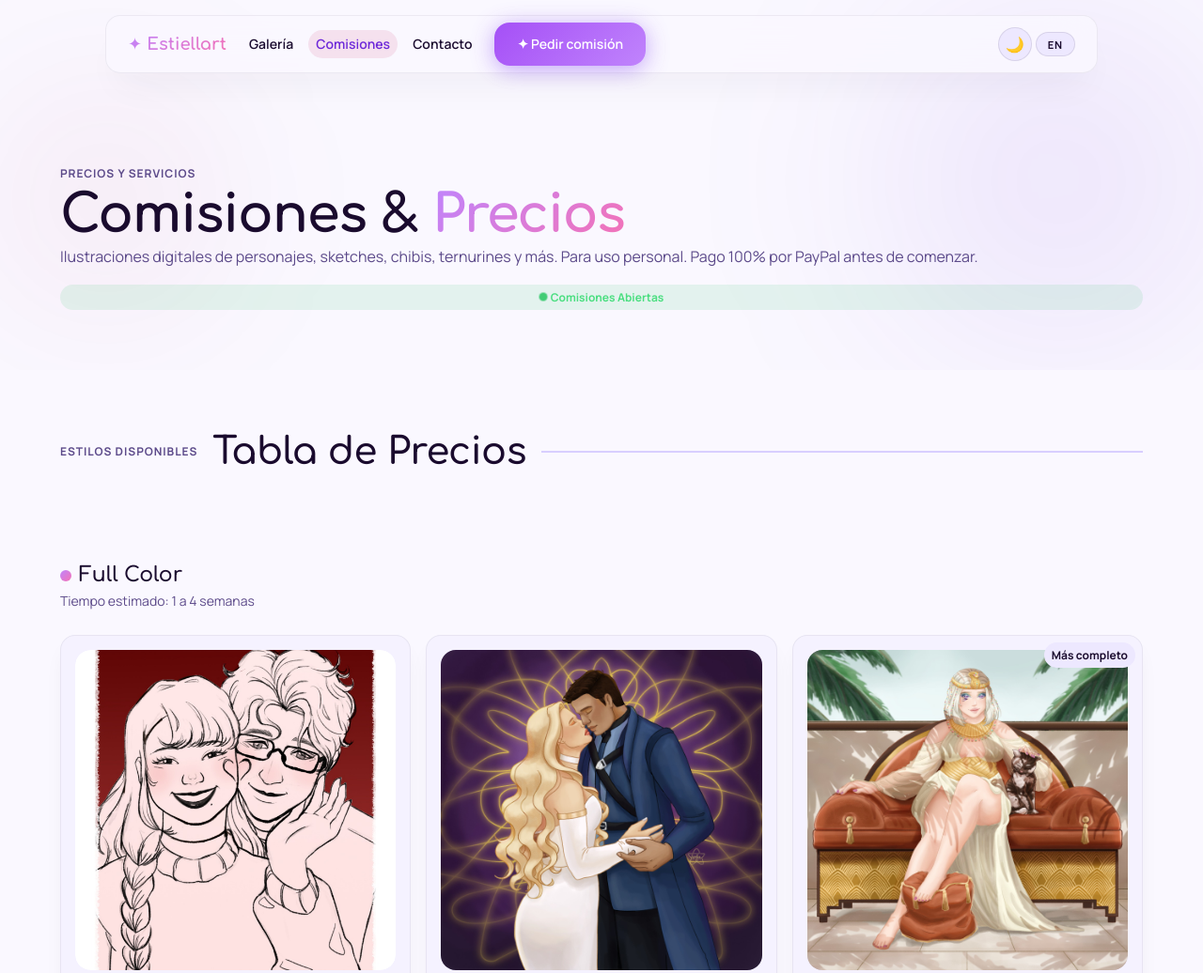
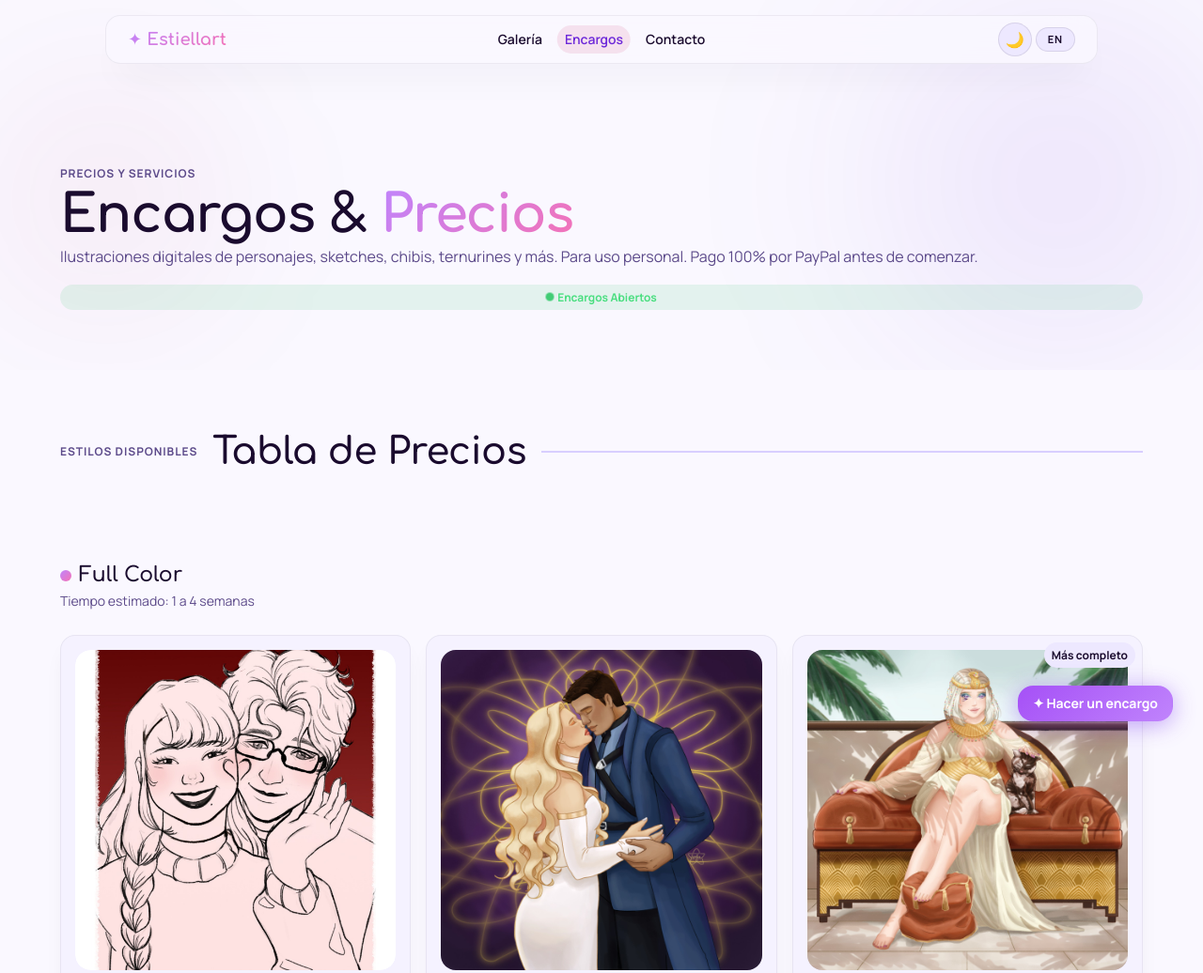
Before and after one commit to mariorodriguezazir-creator/estiellart-portfolio, a plain HTML site: page comisiones.html in a window 1280 px wide. Shown: the top 1036 px of the page at 94% size. Drawn offline with nearby package versions, Linux system fonts and the light colour scheme.

Commit message:
feat: replace commission CTA with floating action button, rename terminology to "Encargos", and add layout and i18n support.

```diff
--- a/comisiones.html
+++ b/comisiones.html
@@ -3,8 +3,8 @@
   <head>
     <meta charset="UTF-8" />
     <meta name="viewport" content="width=device-width, initial-scale=1.0" />
-    <title>Comisiones & Precios | Estiellart</title>
-    <meta name="description" content="Tabla de precios de comisiones de Estiellart. Full color, sketch, chibis, ternurines, porcelanitas y más. Pago por PayPal." />
+    <title>Encargos & Precios | Estiellart</title>
+    <meta name="description" content="Tabla de precios de encargos de Estiellart. Full color, sketch, chibis, ternurines, porcelanitas y más. Pago por PayPal." />
 
     <link rel="stylesheet" href="css/variables.css" />
     <link rel="stylesheet" href="css/base.css" />
@@ -24,13 +24,9 @@
 
         <div class="nav__links" id="nav-links">
           <a class="nav__link" href="index.html" data-page="gallery">Galería</a>
-          <a class="nav__link nav__link--active" href="comisiones.html" data-page="commissions">Comisiones</a>
+          <a class="nav__link nav__link--active" href="comisiones.html" data-page="commissions">Encargos</a>
           <a class="nav__link" href="contacto.html" data-page="contact">Contacto</a>
         </div>
-
-        <a class="nav__cta btn btn--commission" href="contacto.html" id="nav-commission-cta">
-          ✦ Pedir comisión
-        </a>
 
         <div class="nav__controls">
           <button class="nav__icon-btn" id="theme-toggle" title="Toggle theme" type="button">
@@ -64,7 +60,7 @@
           <article class="store-header__content">
             <p class="label">Precios y servicios</p>
             <h1 class="store-header__title" id="store-title">
-              Comisiones & <span class="store-header__title--accent">Precios</span>
+              Encargos & <span class="store-header__title--accent">Precios</span>
             </h1>
             <p class="store-header__description">
               Ilustraciones digitales de personajes, sketches, chibis, ternurines y más.
@@ -72,9 +68,9 @@
             </p>
           </article>
 
-          <div class="store-header__status badge" aria-label="Comisiones actualmente abiertas">
+          <div class="store-header__status badge" aria-label="Encargos actualmente abiertos">
             <span class="store-header__status-dot animate-pulse" aria-hidden="true"></span>
-            <span class="store-header__status-text">Comisiones Abiertas</span>
+            <span class="store-header__status-text">Encargos Abiertos</span>
           </div>
         </div>
       </section>
@@ -419,5 +415,8 @@
         </article>
       </div>
     </footer>
+    <a class="fab-cta btn--commission" href="contacto.html" id="fab-commission-btn" aria-label="Hacer un encargo">
+      ✦ Hacer un encargo
+    </a>
   </body>
 </html>
--- a/css/layout.css
+++ b/css/layout.css
@@ -25,6 +25,60 @@
   transition: var(--transition-tonal), var(--transition-hover);
 }
 
+/* ============================================================
+   FLOATING CTA BUTTON
+   ============================================================ */
+.fab-cta {
+  position: fixed;
+  bottom: var(--space-xl);
+  right: var(--space-xl);
+  z-index: calc(var(--nav-z-index) - 1);
+  display: inline-flex;
+  align-items: center;
+  gap: var(--space-xs);
+  padding: var(--space-sm) var(--space-md);
+  border-radius: var(--radius-squircle);
+  font-family: var(--font-body);
+  font-weight: 700;
+  font-size: var(--text-sm);
+  background: var(--gradient-cta);
+  background-size: 200% auto;
+  color: white;
+  box-shadow: 0 8px 32px color-mix(in srgb, var(--color-primary) 40%, transparent),
+              0 2px 8px rgba(0,0,0,.25);
+  animation: btn-shine 4s linear infinite, fab-enter 0.5s cubic-bezier(0.34, 1.56, 0.64, 1) both;
+  transition: transform 0.25s cubic-bezier(0.34, 1.56, 0.64, 1),
+              box-shadow 0.25s ease;
+  white-space: nowrap;
+}
+
+.fab-cta:hover {
+  transform: translateY(-4px) scale(1.04);
+  box-shadow: 0 16px 48px color-mix(in srgb, var(--color-primary) 50%, transparent),
+              0 4px 16px rgba(0,0,0,.3);
+  color: white;
+}
+
+@keyframes fab-enter {
+  from {
+    opacity: 0;
+    transform: translateY(24px) scale(0.9);
+  }
+  to {
+    opacity: 1;
+    transform: translateY(0) scale(1);
+  }
+}
+
+@media (max-width: 480px) {
+  .fab-cta {
+    right: var(--space-md);
+    bottom: var(--space-lg);
+    padding: var(--space-xs) var(--space-sm);
+    font-size: 0.8rem;
+  }
+}
+
 .nav__brand {
   font-family: var(--font-headline);
   font-weight: 700;
@@ -37,6 +91,10 @@
   display: none;
   align-items: center;
   gap: var(--space-sm);
+  /* Center links absolutely so they don't affect the brand/controls layout */
+  position: absolute;
+  left: 50%;
+  transform: translateX(-50%);
 }
 
 .nav__link {
@@ -59,8 +117,9 @@
   color: var(--color-primary);
 }
 
+/* .nav__cta lives inside nav HTML but is always hidden — replaced by .fab-cta */
 .nav__cta {
-  display: none;
+  display: none !important;
 }
 
 .nav__toggle {
@@ -217,26 +276,6 @@
     display: flex;
   }
 
-  .nav__cta {
-    display: inline-flex;
-    align-items: center;
-    justify-content: center;
-    padding: var(--space-xs) var(--space-md);
-    border-radius: var(--radius-squircle);
-    background: var(--color-primary-container);
-    color: var(--color-on-primary);
-    font-family: var(--font-body);
-    font-weight: 600;
-    font-size: var(--text-sm);
-    box-shadow: var(--shadow-card);
-    transition: var(--transition-hover), var(--transition-tonal);
-  }
-
-  .nav__cta:hover {
-    transform: translateY(-2px);
-    box-shadow: var(--shadow-hover);
-  }
-
   .nav__toggle {
     display: none;
   }
--- a/js/i18n.js
+++ b/js/i18n.js
@@ -17,9 +17,10 @@ const LANG_KEY = 'estiellart-lang';
 const i18nMap = [
   // ── NAV (todas las páginas) ───────────────────────────────
   { s: '.nav__link[data-page="gallery"]',     es: 'Galería',        en: 'Gallery' },
-  { s: '.nav__link[data-page="commissions"]', es: 'Comisiones',     en: 'Commissions' },
+  { s: '.nav__link[data-page="commissions"]', es: 'Encargos',     en: 'Commissions' },
   { s: '.nav__link[data-page="contact"]',     es: 'Contacto',       en: 'Contact' },
-  { s: '#nav-commission-cta',                 es: '✦ Pedir comisión', en: '✦ Commission me' },
+  { s: '#fab-commission-btn',                 es: '✦ Hacer un encargo', en: '✦ Commission me' },
+
 
   // ── FOOTER (todas las páginas) ────────────────────────────
   { s: '.footer__copyright', es: '© 2025 Estiellart. Todos los derechos reservados.', en: '© 2025 Estiellart. All rights reserved.' },
@@ -32,11 +33,11 @@ const i18nMap = [
     es: 'Arte que cuenta<br /><span class="hero__title--accent">tu historia.</span>',
     en: 'Art that tells<br /><span class="hero__title--accent">your story.</span>' },
   { s: '.hero__description',
-    es: 'Bienvenid@ a mi pequeño espacio en internet. Aquí encontrarás mis comisiones, galería, precios y todo lo que necesitás saber para encargar tu ilustración.',
+    es: 'Bienvenid@ a mi pequeño espacio en internet. Aquí encontrarás mis encargos, galería, precios y todo lo que necesitás saber para encargar tu ilustración.',
     en: 'Welcome to my little corner of the internet. Here you\'ll find commissions, gallery, prices and everything you need to know to order your illustration.' },
-  { s: '#hero-commission-btn', es: '✦ Ver comisiones', en: '✦ View commissions' },
+  { s: '#hero-commission-btn', es: '✦ Ver encargos', en: '✦ View commissions' },
   { s: '.hero__actions .btn--ghost', es: 'Ver galería', en: 'View gallery' },
-  { s: '#hero-badge-text',          es: 'Comisiones abiertas', en: 'Commissions open' },
+  { s: '#hero-badge-text',          es: 'Encargos abiertos', en: 'Commissions open' },
 
   // ── INDEX — GALLERY ───────────────────────────────────────
   { s: '.gallery > .container > .gallery__header .label', es: 'Portafolio', en: 'Portfolio' },
@@ -46,7 +47,7 @@ const i18nMap = [
   { s: '#filter-semi',      es: 'Semi Realista',  en: 'Semi Realistic' },
 
   // ── INDEX — BENTO ─────────────────────────────────────────
-  { s: '.shop-bento .label',        es: 'Comisiones ✦', en: 'Commissions ✦' },
+  { s: '.shop-bento .label',        es: 'Encargos ✦', en: 'Commissions ✦' },
   { s: '#commissions-bento-title', html: true, es: 'Tu personaje,<br/>mi pincel.', en: 'Your character,<br/>my brushes.' },
   { s: '.shop-bento__description', html: true,
     es: 'Desde sketches rápidos hasta ilustraciones full color. Chibis, ternurines, semi-realismo y más — desde <strong>$5 USD</strong>.',
@@ -56,12 +57,12 @@ const i18nMap = [
   // ── COMMISSIONS — HEADER ──────────────────────────────────
   { s: '.store-header .label', es: 'Precios y servicios', en: 'Prices & services' },
   { s: '#store-title', html: true,
-    es: 'Comisiones & <span class="store-header__title--accent">Precios</span>',
+    es: 'Encargos & <span class="store-header__title--accent">Precios</span>',
     en: 'Commissions & <span class="store-header__title--accent">Prices</span>' },
   { s: '.store-header__description',
     es: 'Ilustraciones digitales de personajes, sketches, chibis, ternurines y más. Para uso personal. Pago 100% por PayPal antes de comenzar.',
     en: 'Digital character illustrations, sketches, chibis, ternurines and more. For personal use. 100% payment via PayPal before starting.' },
-  { s: '.store-header__status-text', es: 'Comisiones Abiertas', en: 'Commissions Open' },
+  { s: '.store-header__status-text', es: 'Encargos Abiertos', en: 'Commissions Open' },
 
   // ── COMMISSIONS — PRICE TABLE ─────────────────────────────
   { s: '.tiers > .container > .tiers__header .label', es: 'Estilos disponibles', en: 'Available styles' },
```
Also changed, not shown: contacto.html (+6 -7 lines), index.html (+11 -12 lines).
